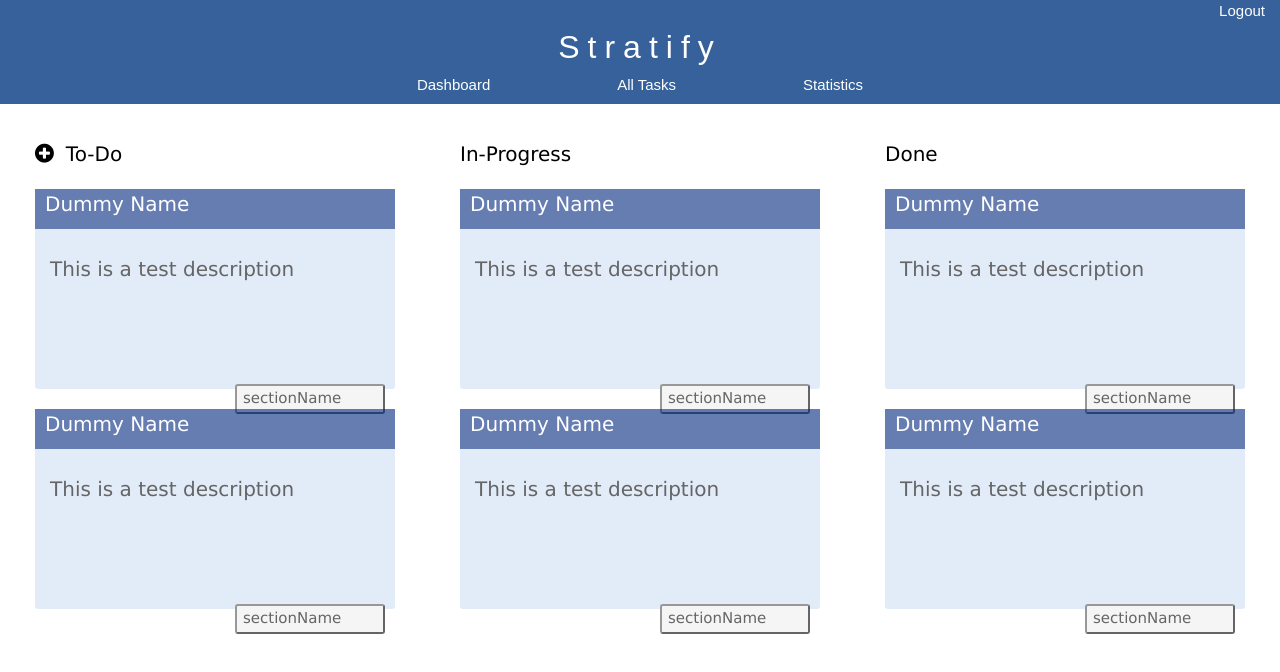
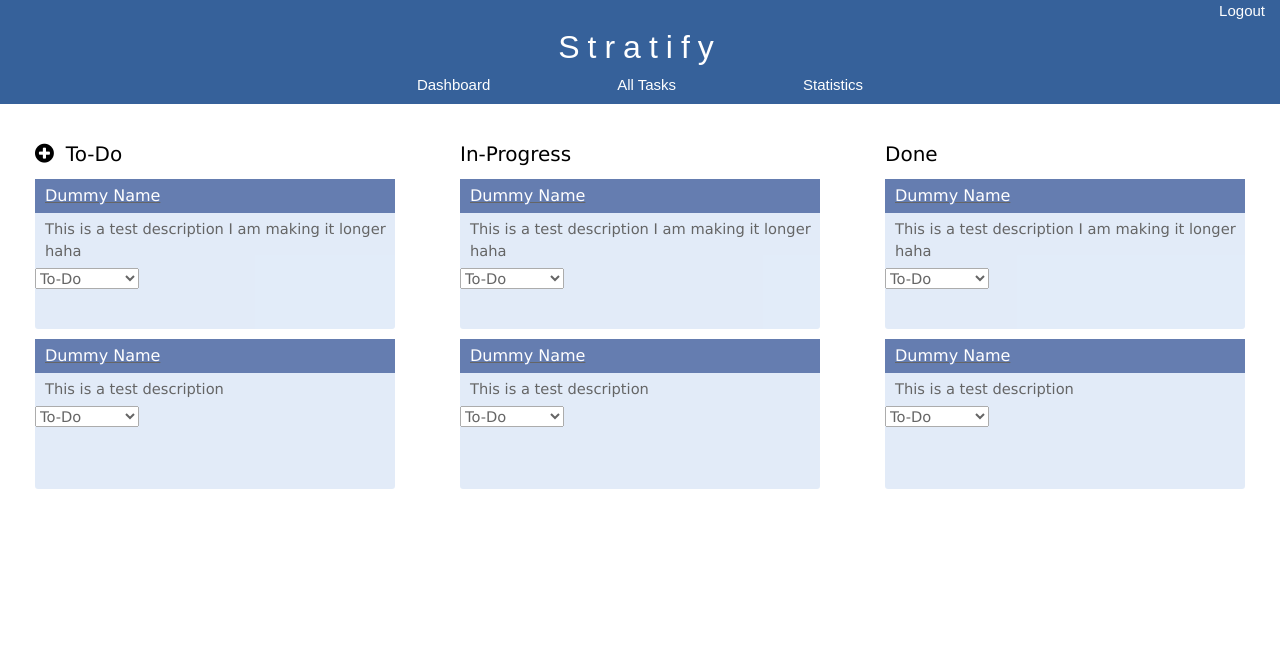
Before and after one commit to richatenany/408Project, an Angular app in the folder public/: page / in a window 1280 px wide. Shown: the top 672 px of the page. Built offline with nearby package versions, Linux system fonts and the light colour scheme.

Commit message:
Cleaned up card

```diff
--- a/public/src/app/dashboard-section/dashboard-section.component.html
+++ b/public/src/app/dashboard-section/dashboard-section.component.html
@@ -5,6 +5,6 @@
         <i class="fa fa-plus-circle" *ngIf=showPlus style="font-size:22px; padding-right: 12px"></i>
         <p>{{sectionName}}</p><br>
     </div>
-    <app-task-card taskName="Dummy Name" description="This is a test description" currentStatus=sectionName></app-task-card>
+    <app-task-card taskName="Dummy Name" description="This is a test description I am making it longer haha" currentStatus=sectionName></app-task-card>
     <app-task-card taskName="Dummy Name" description="This is a test description" currentStatus=sectionName></app-task-card>
 </div>
--- a/public/src/app/dashboard/dashboard.component.css
+++ b/public/src/app/dashboard/dashboard.component.css
@@ -4,7 +4,7 @@
     margin: 15px;
     font-size: 20px;
   }
-  .flex-grid-thirds * {
+  .flex-grid-thirds app-dashboard-section {
     width: 32%;
   }
   * {
--- a/public/src/app/task-card/task-card.component.css
+++ b/public/src/app/task-card/task-card.component.css
@@ -4,21 +4,31 @@ padding: 20px;
 .card{
     margin-top: 10px;
     width: 100%;
-    height: 200px;
+    height: 150px;
     background-color:rgb(207, 223, 245);
     opacity: .8;
     opacity: .6;
     border-radius: 3px;
 }
+div.card a *{
+    text-decoration: none;
+}
+p.taskName{
+    font-size: 12pt;
+    margin: 0px;
+}
+p.taskDescription{
+    font-size: 11pt;
+    margin: 0px;
+}
 .card_header{
     width: 100%;
-    height: 40px;
     background-color: #00287D;
-    padding-left: 10px;
+    padding: 5px 10px;
     color: white;
 }
 .card_info{
-padding-left: 15px;
+    padding-left: 10px;
     padding-top: 5px;
 }
 .category{
@@ -31,3 +41,9 @@ margin-right: 10px;
     margin-top: 80px;
     display: flex;
 }
+select{
+    font-size: 11pt;
+}
+div.dropdown {
+    /* border: 1px solid red; */
+}
--- a/public/src/app/task-card/task-card.component.html
+++ b/public/src/app/task-card/task-card.component.html
@@ -1,11 +1,17 @@
 <div class="card">
-    <div class="card_header">
-        <p>{{taskName}}</p>
-    </div>
+    <a href='#'>
+        <div class="card_header">
+            <p class='taskName'>{{taskName}}</p>
+        </div>
+    </a>
     <div class="card_info">
-        <p>{{description}}</p>
+        <p class='taskDescription'>{{description}}</p>
     </div>
     <div class="dropdown">
-        <button class="category">{{currentStatus}}</button>
+        <select>
+            <option>To-Do</option>
+            <option>In-Progress</option>
+            <option>Done</option>
+        </select>
     </div>
 </div>
```
Lines whose indentation alone changed are shown as unchanged.
